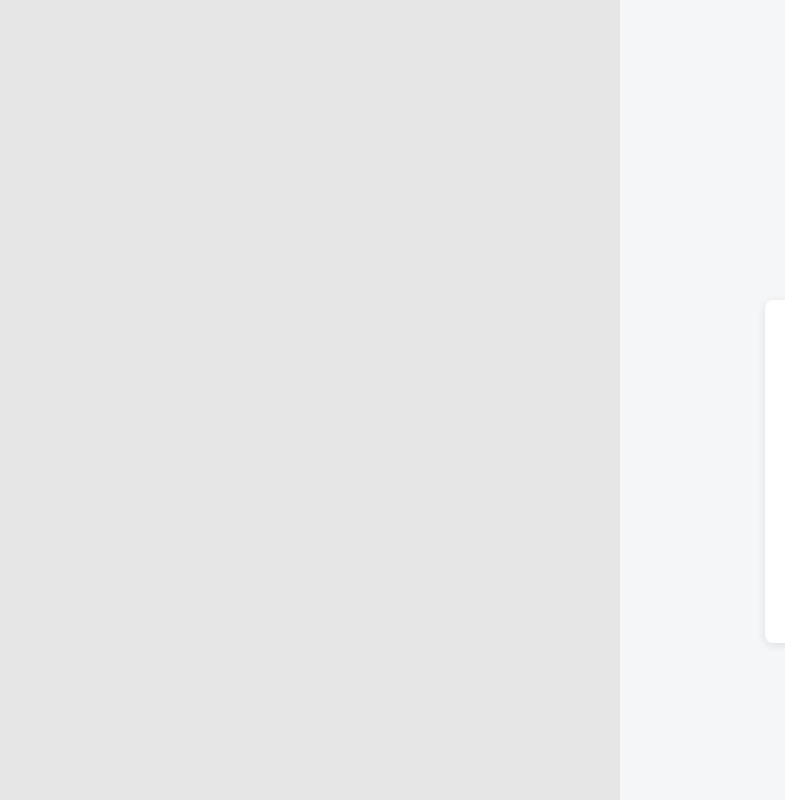
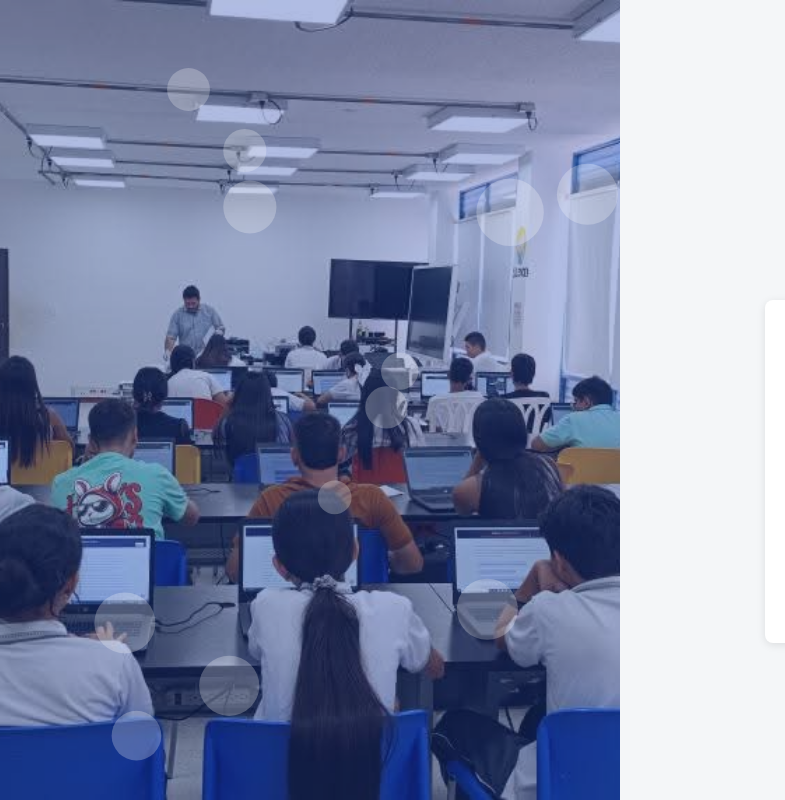
Before and after one commit to AdrianCMT/login-form-gitflow, a plain HTML site: page index.html in a window 1280 px wide. Shown: the full height of the page, 0-785 px from the left. Drawn offline with Linux system fonts and the light colour scheme.

Commit message:
feat: imagen educativa agregada en lado izquierdo del login

```diff
--- a/index.html
+++ b/index.html
@@ -11,7 +11,9 @@
 <body>
     <div class="container">
         <!-- Panel izquierdo -->
-        <div class="left-panel"></div>
+        <div class="left-panel">
+            <canvas id="bubbleCanvas"></canvas>
+        </div>
 
         <!-- Panel derecho -->
         <div class="right-panel">
--- a/script.js
+++ b/script.js
@@ -16,3 +16,81 @@ document.querySelector('.toggle-password').addEventListener('click', function()
         icon.classList.add('fa-eye');
     }
 });
+
+const canvas = document.getElementById('bubbleCanvas');
+const ctx = canvas.getContext('2d');
+
+canvas.width = canvas.offsetWidth;
+canvas.height = canvas.offsetHeight;
+
+window.addEventListener('resize', () => {
+    canvas.width = canvas.offsetWidth;
+    canvas.height = canvas.offsetHeight;
+});
+
+class Bubble {
+    constructor(x, y, radius, dx, dy) {
+        this.x = x;
+        this.y = y;
+        this.radius = radius;
+        this.dx = dx;
+        this.dy = dy;
+    }
+
+    draw() {
+        ctx.beginPath();
+        ctx.arc(this.x, this.y, this.radius, 0, Math.PI * 2, false);
+        ctx.fillStyle = 'rgba(255, 255, 255, 0.25)';
+        ctx.fill();
+        ctx.closePath();
+    }
+
+    update(bubbles) {
+        this.x += this.dx;
+        this.y += this.dy;
+
+        // Rebote con paredes
+        if (this.x + this.radius > canvas.width || this.x - this.radius < 0) {
+            this.dx = -this.dx;
+        }
+        if (this.y + this.radius > canvas.height || this.y - this.radius < 0) {
+            this.dy = -this.dy;
+        }
+
+        // Colisiones entre burbujas
+        for (let other of bubbles) {
+            if (this === other) continue;
+            let dist = Math.hypot(this.x - other.x, this.y - other.y);
+            if (dist < this.radius + other.radius) {
+                this.dx = -this.dx;
+                this.dy = -this.dy;
+                other.dx = -other.dx;
+                other.dy = -other.dy;
+            }
+        }
+
+        this.draw();
+    }
+}
+
+let bubbles = [];
+let numBubbles = 12; // pocas para que esté limpio
+
+for (let i = 0; i < numBubbles; i++) {
+    let radius = Math.random() * 20 + 15; // entre 15 y 35 px
+    let x = Math.random() * (canvas.width - radius * 2) + radius;
+    let y = Math.random() * (canvas.height - radius * 2) + radius;
+    let dx = (Math.random() - 0.5) * 2;
+    let dy = (Math.random() - 0.5) * 2;
+    bubbles.push(new Bubble(x, y, radius, dx, dy));
+}
+
+function animate() {
+    ctx.clearRect(0, 0, canvas.width, canvas.height);
+    for (let bubble of bubbles) {
+        bubble.update(bubbles);
+    }
+    requestAnimationFrame(animate);
+}
+
+animate();
--- a/styles.css
+++ b/styles.css
@@ -16,10 +16,32 @@ body {
 
 .left-panel {
     flex: 1;
-    background-color: #e6e6e6;
+    position: relative;
+    background-image: url(assets/fondo.jpg);
+    background-size: cover;
+    background-position: center;
+    overflow: hidden;
 }
 
+.left-panel::before {
+    content: "";
+    position: absolute;
+    top: 0;
+    left: 0;
+    width: 100%;
+    height: 100%;
+    background: rgba(30, 64, 175, 0.35);
+    z-index: 1;
+}
 
+#bubbleCanvas {
+    position: absolute;
+    top: 0;
+    left: 0;
+    width: 100%;
+    height: 100%;
+    z-index: 2;
+}
 
 .right-panel {
     flex: 1;
```
Also changed, not shown: assets/fondo.jpg (added).
